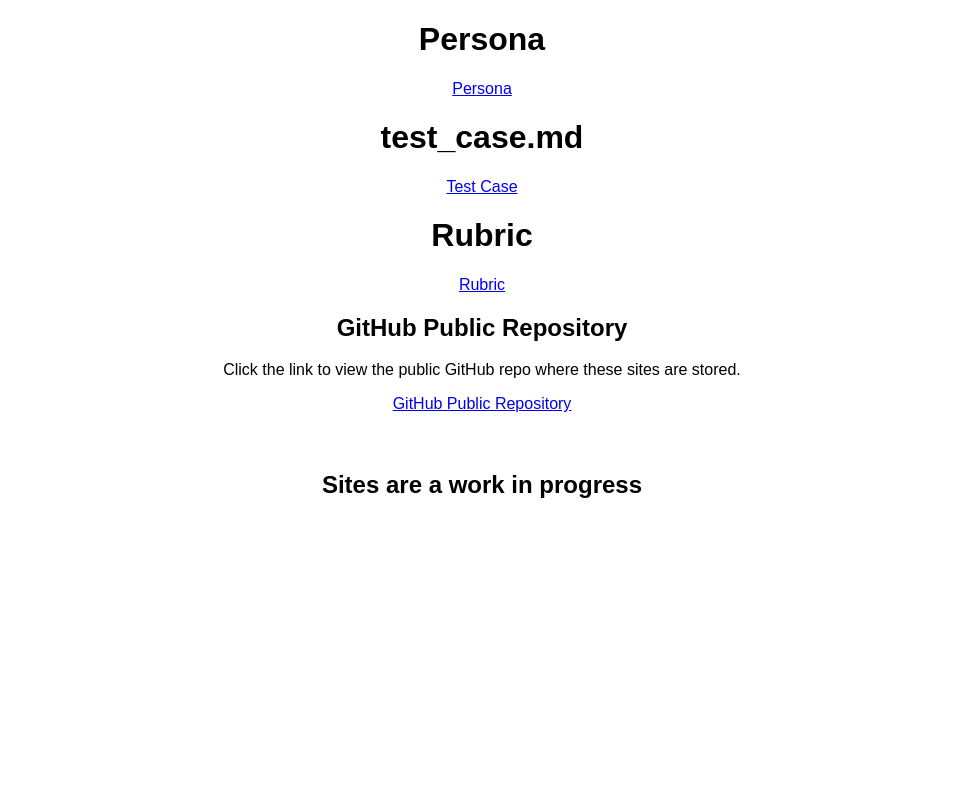
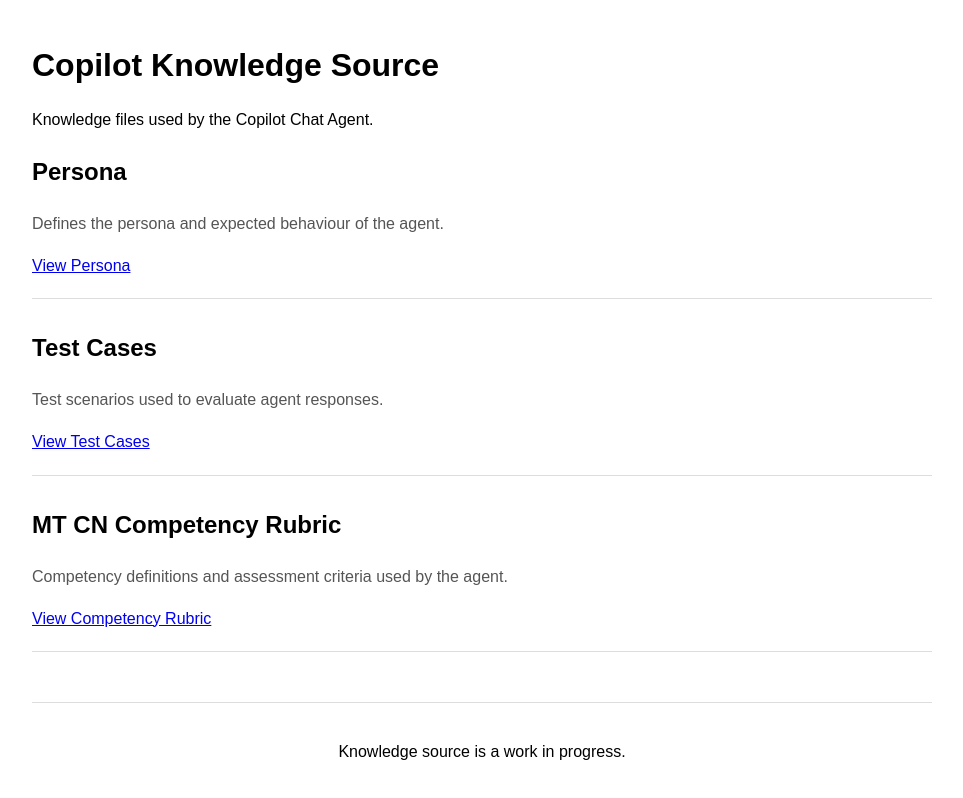
Before and after one commit to suuuee/github_hosting, a plain HTML site: page index.html in a window 1280 px wide. Shown: the whole page, without its empty margins (158-1121 px from the left). Drawn offline with Linux system fonts and the light colour scheme.

Commit message:
Revise title and enhance knowledge source content
Updated the title and added knowledge source sections for Persona, Test Cases, and Competency Rubric.

```diff
--- a/index.html
+++ b/index.html
@@ -1,74 +1,92 @@
 <!DOCTYPE html>
 <html lang="en">
+
 <head>
-    <title>Simulation Hosting</title>
     <meta charset="UTF-8">
     <meta name="viewport" content="width=device-width, initial-scale=1">
+
+    <title>Copilot Knowledge Source</title>
+
     <style>
         body {
-          font-family: Arial, Helvetica, sans-serif;
+            font-family: Arial, Helvetica, sans-serif;
+            max-width: 900px;
+            margin: 40px auto;
+            padding: 0 20px;
+            line-height: 1.6;
         }
 
-        .header {
-            padding: 80px; /* Adds some padding */
-            text-align: center; /* Centers the text */
-            background: #FFFFFF; /* A white background */
-            color: white; /* White text color */
+        h1 {
+            margin-bottom: 10px;
         }
 
-        /* Increase the font size of the <h1> element */
-        .header h1 {
-            font-size: 40px;
+        .knowledge-source {
+            margin-bottom: 30px;
+            padding-bottom: 20px;
+            border-bottom: 1px solid #ddd;
         }
 
-        /* Change color on hover/mouse-over */
-        .navbar a:hover {
-            background-color: #ddd; /* Grey background color */
-            color: black; /* Black text color */
-        }
-
-        /* Ensure proper sizing */
-        * {
-            box-sizing: border-box;
-        }
-
-        /* Make the logo responsive to fit the device screen */
-        .responsive {
-            max-width: 100%;
-            height: auto;
+        .knowledge-source p {
+            color: #555;
         }
 
         .footer {
-            padding: 20px; /* Adds some padding */
-            text-align: center; /* Centers the text*/
-            background: #FFFFFF; /* A white background */
+            margin-top: 50px;
+            padding-top: 20px;
+            border-top: 1px solid #ddd;
+            text-align: center;
         }
     </style>
 </head>
 
 <body>
 
-    <div align="center">
-        <h1>Persona</h1>
-        <a href="https://raw.githubusercontent.com/suuuee/github_hosting/main/persona.md" target="_blank">Persona</a>
-        </br>
-        <h1>test_case.md</h1>
-        <a href="https://raw.githubusercontent.com/suuuee/github_hosting/main/test_case.md" target="_blank">Test Case</a>
-        </br>
-        <h1>Rubric</h1>
-        <a href="https://raw.githubusercontent.com/suuuee/github_hosting/main/MT_CN_Competency_Rubric.json" target="_blank">Rubric</a>
-        </br>
+    <h1>Copilot Knowledge Source</h1>
 
-        <h2>GitHub Public Repository</h2>
-        <p>Click the link to view the public GitHub repo where these sites are stored.</p>
-        <a href="https://suuuee.github.io/github_hosting/" target="_blank">GitHub Public Repository</a>
+    <p>
+        Knowledge files used by the Copilot Chat Agent.
+    </p>
+
+    <div class="knowledge-source">
+        <h2>Persona</h2>
+
+        <p>
+            Defines the persona and expected behaviour of the agent.
+        </p>
+
+        <a href="./persona.md">
+            View Persona
+        </a>
     </div>
 
-    </br>
+    <div class="knowledge-source">
+        <h2>Test Cases</h2>
+
+        <p>
+            Test scenarios used to evaluate agent responses.
+        </p>
+
+        <a href="./test_case.md">
+            View Test Cases
+        </a>
+    </div>
+
+    <div class="knowledge-source">
+        <h2>MT CN Competency Rubric</h2>
+
+        <p>
+            Competency definitions and assessment criteria used by the agent.
+        </p>
+
+        <a href="./MT_CN_Competency_Rubric.json">
+            View Competency Rubric
+        </a>
+    </div>
 
     <div class="footer">
-        <h2>Sites are a work in progress</h2>
+        <p>Knowledge source is a work in progress.</p>
     </div>
 
 </body>
+
 </html>
```
